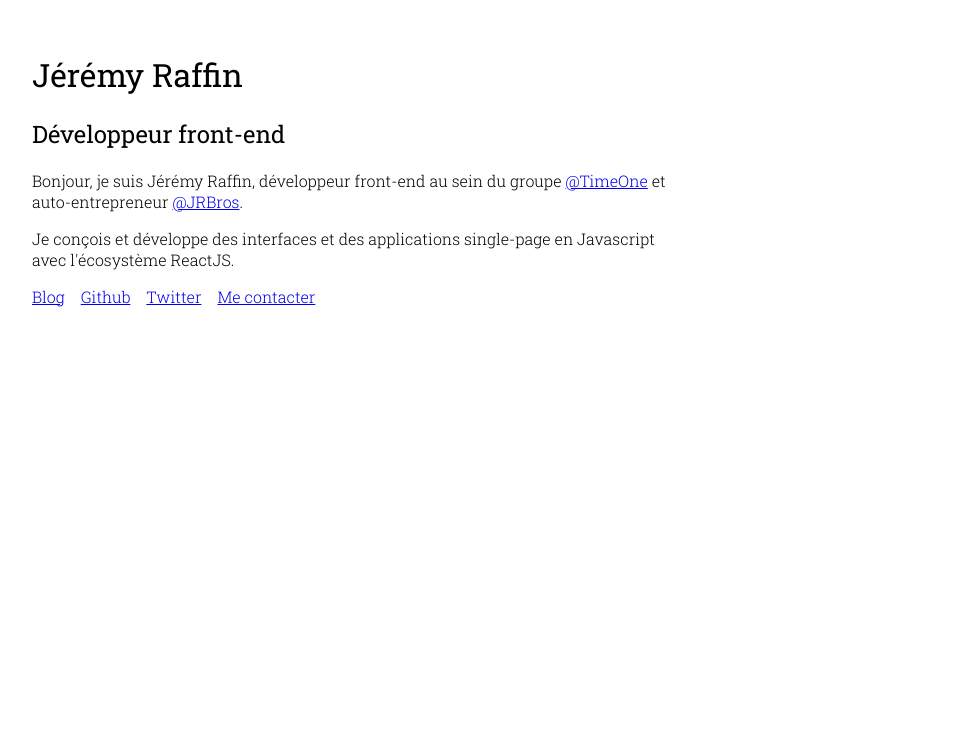
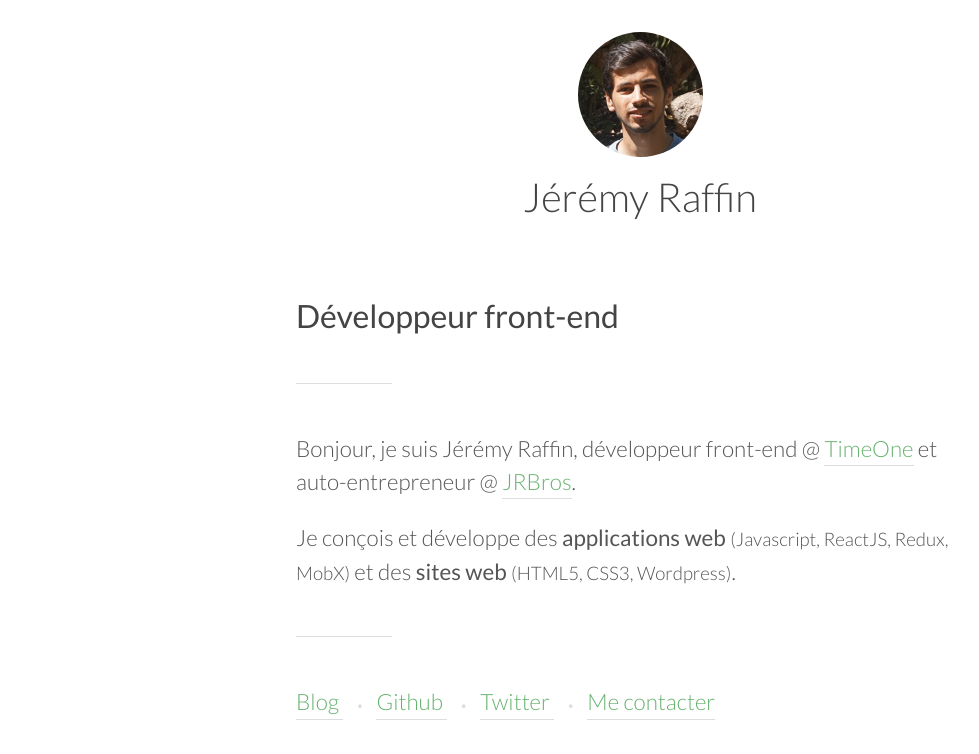
Before and after one commit to jeremyraffin/jeremyraffin.com, a plain HTML site: page index.html in a window 1280 px wide. Shown: the whole page, without its empty margins (0-979 px from the left). Drawn offline with Linux system fonts and the light colour scheme.

Commit message:
Mise en forme du site

```diff
--- a/index.html
+++ b/index.html
@@ -7,78 +7,182 @@
         <meta name="description" content="Développeur front-end à Bordeaux, développement d'application web progressive, Javascript, ReactJS, CSS3, HTML5">
         <meta name="viewport" content="width=device-width, initial-scale=1">
         <style>
+            html {
+                /* Box model */
+                box-sizing: border-box;
+
+                /* Typo */
+                font-size: 16px;
+            }
+
+            *, *:before, *:after {
+                box-sizing: inherit;
+            }
+
             html,
             body {
                 margin: 0;
             }
-            html {
-                font-size: 16px;
+
+            body {
+                /* Typo */
+                font-family: 'Lato', sans-serif;
+                color: #555;
             }
 
-            body {
-                font-family: 'Roboto Slab', serif;
-                padding: 2rem;
+            body > header {
+                display: flex;
+                flex-direction: column;
+                align-items: center;
+                padding: 2rem 0;
             }
+
+            h1, h2 {
+                color: #444;
+                -webkit-font-smoothing: antialiased;
+            }
+
             h1 {
+                /* Box model */
+                margin: 1rem 0 0;
+
+                /* Typo */
+                font-size: 2.5rem;
+                font-weight: 300;
+            }
+
+            img {
+                border-radius: 50%;
+            }
+
+            main {
+                max-width: 45em;
+                margin: 0 auto;
+                padding: 1rem;
+            }
+
+
+            h2 {
+                font-size: 2rem;
                 font-weight: 400;
             }
-            h2 {
+
+            hr {
+                /* Box model */
+                width: 6rem;
+                margin: 3rem 0;
+
+                /* Visual */
+                border: none;
+                border-bottom: 1px solid #ddd;
+            }
+
+            p, ul {
+                font-size: 1.4rem;
+                font-weight: 300;
+                line-height: 1.5;
+            }
+
+            p {
+                font-size: 1.4rem;
+            }
+
+            p + p {
+                margin-top: 0;
+            }
+
+
+            strong {
                 font-weight: 400;
             }
-            p {
-                font-weight: 300;
-                max-width: 40rem;
+
+            a, a:visited {
+                /* Box model */
+                padding-bottom: .2rem;
+
+                /* Typo */
+                color: #67B26F;
+                text-decoration: none;
+
+                /* Visual */
+                border-bottom: 1px solid #ddd;
+                transition: border-bottom-color .2s linear;
             }
+
+            a:hover {
+                border-bottom-color: #67B26F;
+            }
+
             ul {
-                font-weight: 300;
-                padding-left: 0;
+                /* Box model */
+                display: flex;
+                flex-wrap: wrap;
+                margin: 0;
+                padding: 0 0 1rem;
+
+                /* Visual */
                 list-style-type: none;
-                display: flex;
             }
-            li {
-                margin-right: 1rem;
+
+            li:not(:first-child) {
+                padding-left: .8rem;
+            }
+
+            li:not(:last-child):after {
+                /* Box model */
+                content: '•';
+                padding-left: .8rem;
+
+                /* Typo */
+                font-size: .8rem;
+                color: #ddd;
             }
         </style>
     </head>
     <body>
         <header>
+            <img width="125" height="125" src="jeremy-raffin.jpg" alt="Jérémy Raffin" />
             <h1>Jérémy Raffin</h1>
         </header>
         <main>
+            <section>
                 <header>
                     <h2>Développeur front-end</h2>
                 </header>
+                <hr>
                 <p>
-                Bonjour, je suis Jérémy Raffin, développeur front-end au sein du groupe <a href="https://www.timeonegroup.com">@TimeOne</a> et auto-entrepreneur <a href="https://jrbros.fr">@JRBros</a>.
+                    Bonjour, je suis Jérémy Raffin, développeur front-end @ <a href="https://www.timeonegroup.com">TimeOne</a> et auto-entrepreneur @ <a href="https://jrbros.fr">JRBros</a>.
                 </p>
                 <p>
-                Je conçois et développe des interfaces et des applications single-page en Javascript avec l'écosystème ReactJS.
+                    Je conçois et développe des <strong>applications web</strong> <small>(Javascript, ReactJS, Redux, MobX)</small> et des <strong>sites web</strong> <small>(HTML5, CSS3, Wordpress)</small>.
                 </p>
-        </main>
+                <hr>
                 <footer>
                     <ul>
                         <li>
-                    <a href="https://medium.com/@JeremyRaffin" title="Blog">
+                            <a href="https://medium.com/@JeremyRaffin" title="Visiter mon blog">
                                 Blog
                             </a>
                         </li>
                         <li>
-                    <a href="https://github.com/jeremyraffin/" title="Github">
+                            <a href="https://github.com/jeremyraffin/" title="Visiter mon profil  Github">
                                 Github
                             </a>
                         </li>
                         <li>
-                    <a href="https://twitter.com/JeremyRaffin" title="Twitter">
+                            <a href="https://twitter.com/JeremyRaffin" title="Visiter mon profil Twitter">
                                 Twitter
                             </a>
                         </li>
                         <li>
-                    <a href="mailto:jeremy.raffin@gmail.com" title="Email">
+                            <a href="mailto:jeremy.raffin@gmail.com" title="Me contacter">
                                 Me contacter
                             </a>
                         </li>
                     </ul>
                 </footer>
+            </section>
+        </main>
     </body>
-    <link href="https://fonts.googleapis.com/css?family=Roboto+Slab:300,400,700" rel="stylesheet">
+    <link href="https://fonts.googleapis.com/css?family=Lato:300,400" rel="stylesheet">
 </html>
```
Also changed, not shown: jeremy-raffin.jpg (added). Lines whose indentation alone changed are shown as unchanged.
